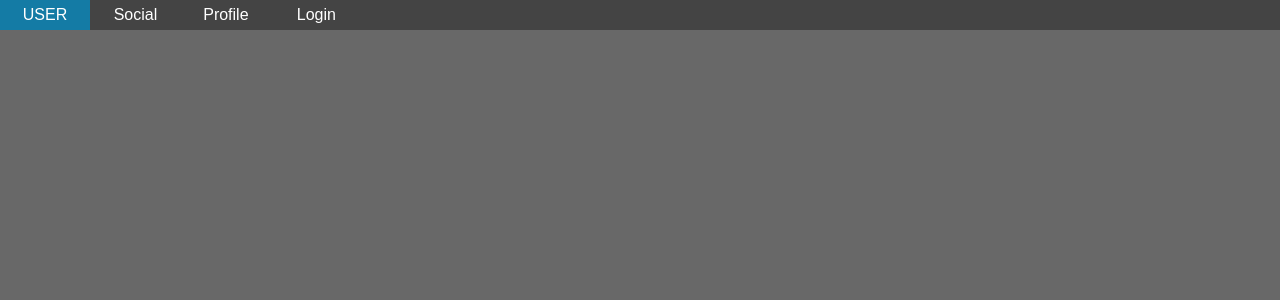
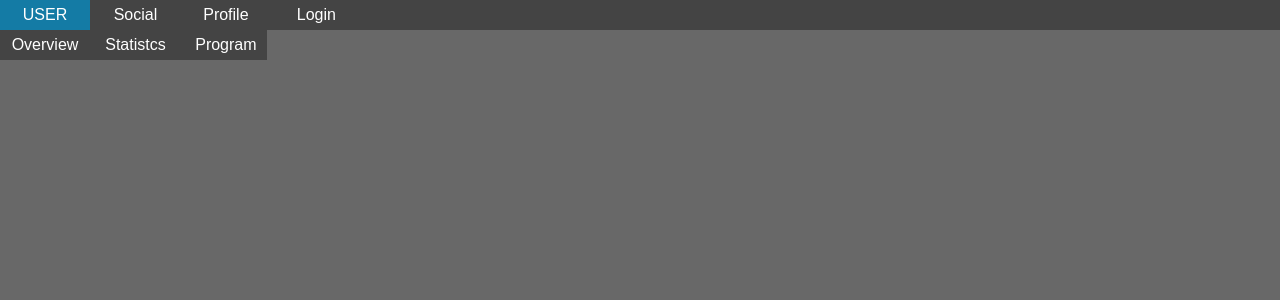
Before and after one commit to Silverberg-Technologies/smartgym, a Django app: page /users/home/ in a window 1280 px wide, with the pointer over the restyled element. Shown: the top 300 px of the page. Run offline with Django 3.2, Linux system fonts and the light colour scheme.

Commit message:
Fixed problem with the whole navbar moving when showing a submenu

```diff
--- a/users/static/users/style.css
+++ b/users/static/users/style.css
@@ -82,6 +82,11 @@ nav.horizontal {
             display: none; /* Here we hide the sublists inside the main list */
         }
 
+        nav.horizontal ul li:hover ul {
+            display: block;
+            position: absolute; /* Needed so that main navigation bar does not move when showing submenu. */
+        }
+
     nav.horizontal li {
         display: block;
         font-family: 'Oswald', sans-serif;
```
